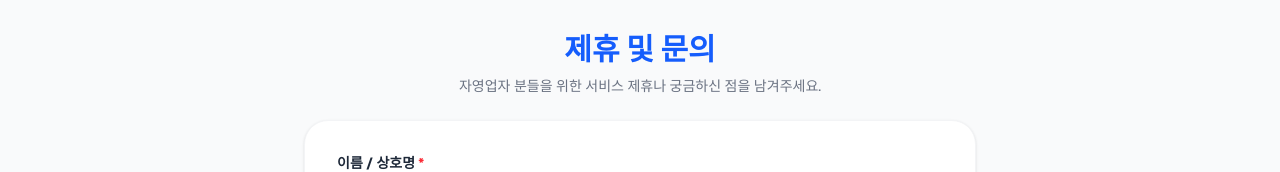
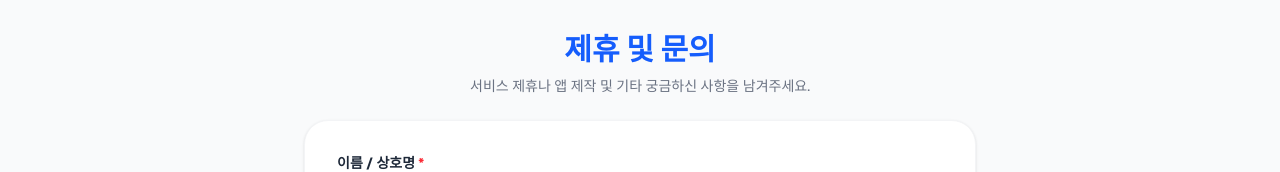
Before and after one commit to hannune-s/ssakdamoa, a Next.js app: page /inquiry in a window 1280 px wide. Shown: the top 172 px of the page. Built offline with nearby package versions, Linux system fonts and the light colour scheme; no server answers.

Commit message:
style: update inquiry page description text as requested

```diff
--- a/src/app/inquiry/page.tsx
+++ b/src/app/inquiry/page.tsx
@@ -46,7 +46,7 @@ export default function InquiryPage() {
     <main className="min-h-screen bg-gray-50 flex flex-col items-center py-8 px-4 font-sans pb-28">
       <div className="w-full max-w-2xl text-center mb-6">
         <h1 className="text-3xl font-extrabold text-blue-600 mb-2">제휴 및 문의</h1>
-        <p className="text-gray-500 text-sm">자영업자 분들을 위한 서비스 제휴나 궁금하신 점을 남겨주세요.</p>
+        <p className="text-gray-500 text-sm">서비스 제휴나 앱 제작 및 기타 궁금하신 사항을 남겨주세요.</p>
       </div>
 
       <div className="w-full max-w-2xl bg-white p-6 md:p-8 rounded-3xl shadow-sm border border-gray-100">
```
